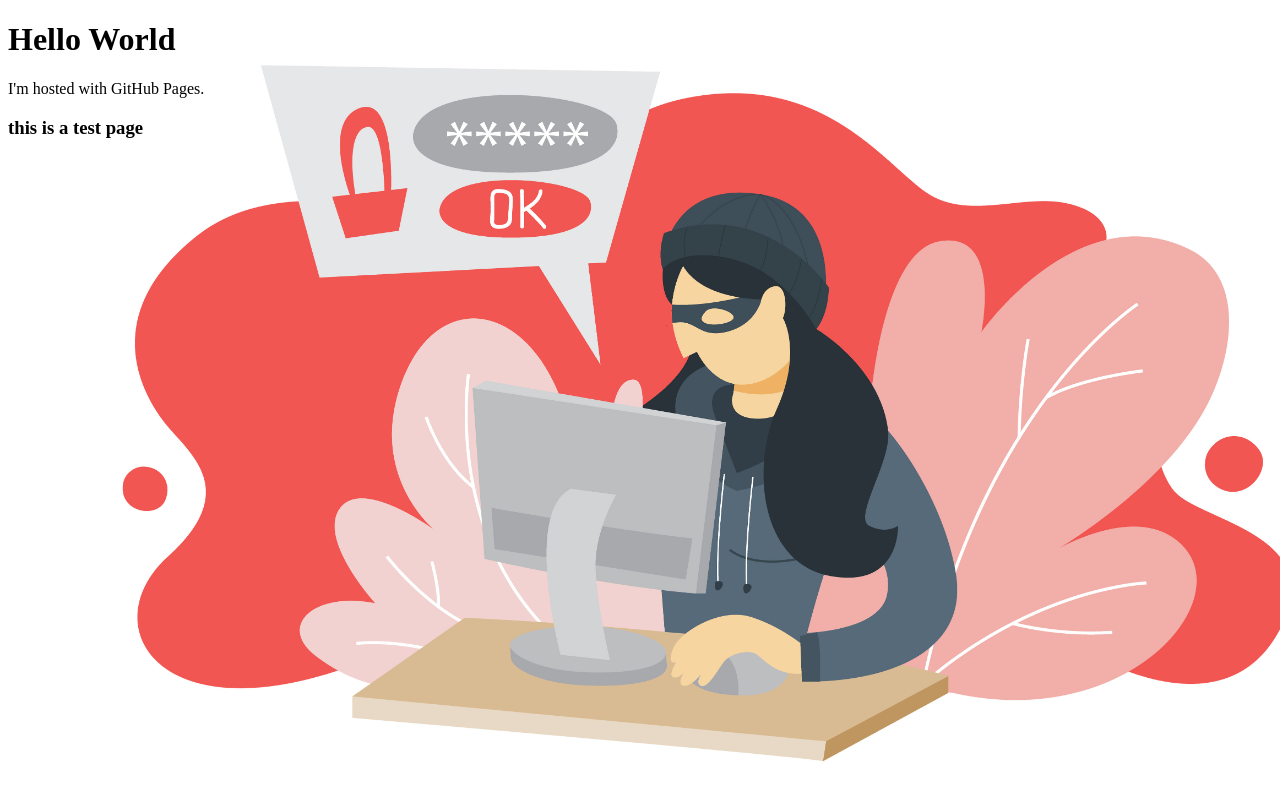
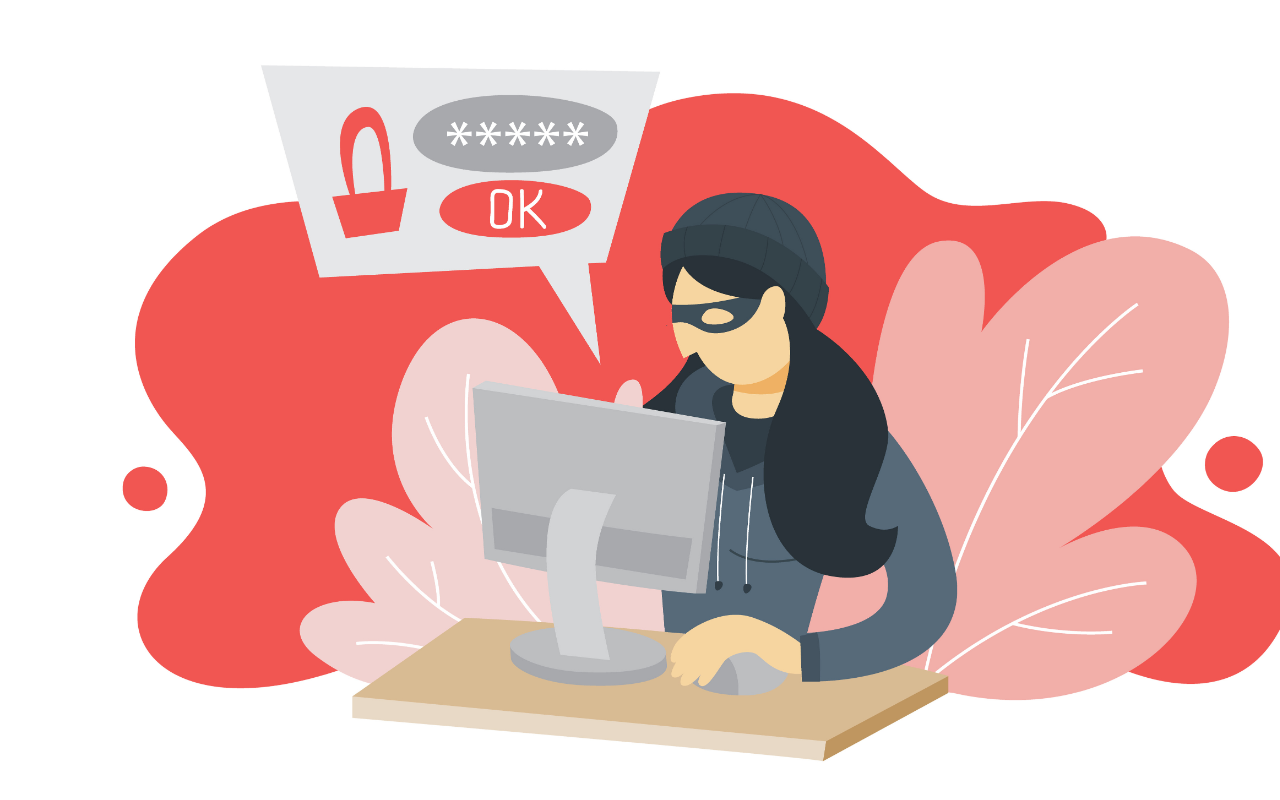
Before and after one commit to ninjacat2244/ninjacat.github.io, a plain HTML site: page index.html in a window 1280 px wide. Drawn offline with Linux system fonts and the light colour scheme.

Commit message:
Update index.html

```diff
--- a/index.html
+++ b/index.html
@@ -10,11 +10,6 @@
 
 
         <div>
-
-            <h1>Hello World</h1>
-            <p>I'm hosted with GitHub Pages.</p>
-            <h3>this is a test page</h3>
-
             <style>
             body
             {
@@ -27,6 +22,30 @@
 
 
         </div>
+
+
+
+
+
+
+
+
+
+
+
+
+
+
+
+
+
+
+
+
+
+
+
+
         <!-- <input type="text" name="username">
         <br>
 
```
